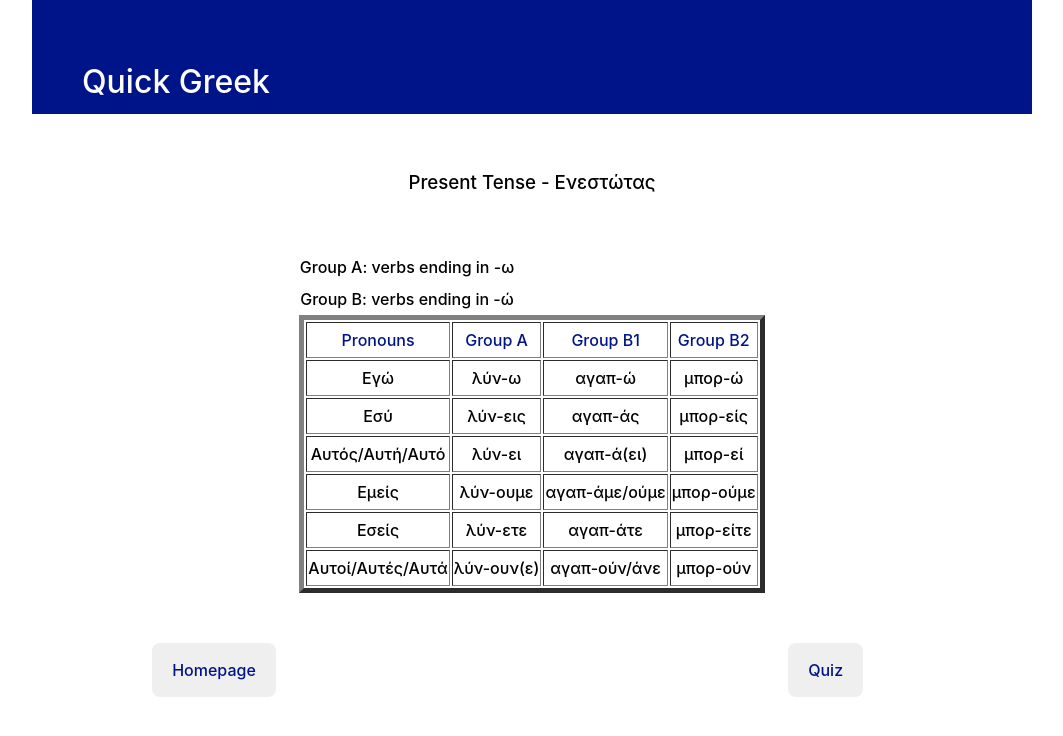
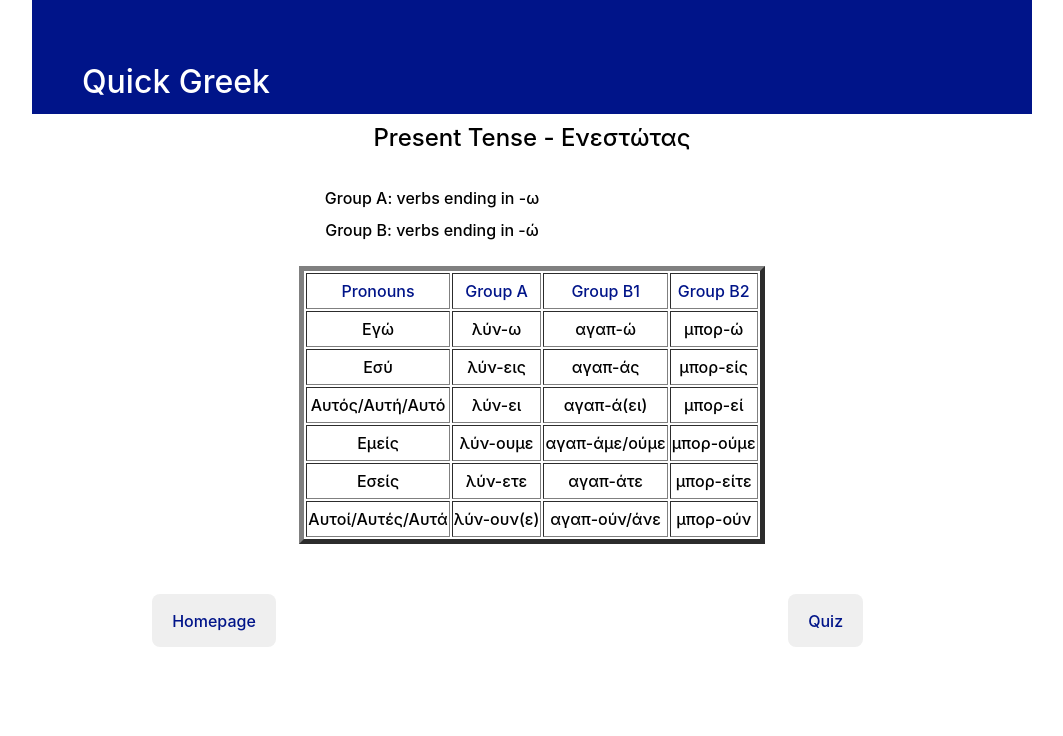
Before and after one commit to ClaireHowley/MVP, a React (Vite) app in the folder client/: page /review in a window 1280 px wide. Shown: the top 736 px of the page, without its empty margins (108-1171 px from the left). Built offline with nearby package versions, Linux system fonts and the light colour scheme.

Commit message:
css styling

```diff
--- a/client/src/index.css
+++ b/client/src/index.css
@@ -14,8 +14,8 @@
 	padding-top: 5%;
 	padding-left: 5%;
 	font-size: xx-large;
-	background-color: #001489; /* Replace with your desired blue color */
-	color: #ffffff; /* Set text color to contrast with the background */
+	background-color: #001489;
+	color: #ffffff;
 }
 
 /* Homepage */
@@ -44,13 +44,27 @@
 
 /* Quiz */
 
-.quizAnswerButtons {
+.quizQuestionAnswerBox {
+	margin-top: 40px;
 	padding: 10%;
 	width: 450px;
+	height: 200px;
 	border: 1px solid grey;
 	border-radius: 40px;
 	box-shadow: 1px 3px 3px 3px rgb(194, 194, 194);
-	/* color: grey; */
+	margin-bottom: 20px;
+	font-size: 17px;
+}
+
+.score {
+	margin-top: 30px;
+}
+
+.quizPrevNextButton {
+	display: grid;
+	grid-template-columns: 1fr 1fr;
+	gap: 50px;
+	margin-top: 20px;
 }
 
 .quizHomepageReviewButtons {
@@ -60,16 +74,12 @@
 	padding-top: 10px;
 	padding-bottom: 10px;
 }
-
 /* ReviewPage */
 
-.ReviewPage {
-	padding-top: 5%;
-}
-
 .groupAgroupB {
-	padding-top: 5%;
-	padding-right: 25%;
+	padding-top: 2%;
+	padding-right: 20%;
+	padding-bottom: 2%;
 }
 
 .reviewHomepageButton {
@@ -92,6 +102,7 @@
 
 /* Buttons */
 /* a = anchor elements*/
+
 a {
 	font-weight: 500;
 	color: #001489;
--- a/client/src/pages/Quiz.jsx
+++ b/client/src/pages/Quiz.jsx
@@ -63,11 +63,11 @@ function Quiz() {
 
 	return (
 		<div id="QuizPage">
-			<div className="quizAnswerButtons">
+			<div className="quizQuestionAnswerBox">
 				{questions.length > 0 && questions[currentQuestion] ? (
 					<div key={questions[currentQuestion].question_id}>
 						<h4>{questions[currentQuestion].question}</h4>
-						<p>
+						<div>
 							{questions[currentQuestion].answers.map((a) => (
 								<button
 									key={a.answer_id}
@@ -90,8 +90,8 @@ function Quiz() {
 									{a.answer_text}
 								</button>
 							))}
-						</p>
-						<p>Score: {score}</p>
+						</div>
+						<div className="score">Score: {score}</div>
 					</div>
 				) : null}
 
@@ -101,7 +101,7 @@ function Quiz() {
 					) : (
 						<p>Your score is {score}/10, keep working hard!</p>
 					))}
-
+				<div className="quizPrevNextButton">
 					<button onClick={prevQuestion} disabled={currentQuestion === 0}>
 						Previous
 					</button>
@@ -110,6 +110,7 @@ function Quiz() {
 						disabled={currentQuestion === questions.length - 1}>
 						Next
 					</button>
+				</div>
 			</div>
 			<div className="quizHomepageReviewButtons">
 				<button type="button" id="quizHomePageButton">
--- a/client/src/pages/ReviewPage.jsx
+++ b/client/src/pages/ReviewPage.jsx
@@ -4,7 +4,7 @@ import { Link } from "react-router-dom";
 export default function ReviewPage() {
 	return (
 		<div className="ReviewPage">
-			<h3>Present Tense - Ενεστώτας</h3>
+			<h2>Present Tense - Ενεστώτας</h2>
 			<div className="groupAgroupB">
 				<p>Group A: verbs ending in -ω</p>
 				<p>Group B: verbs ending in -ώ</p>
```
Lines whose indentation alone changed are shown as unchanged.
